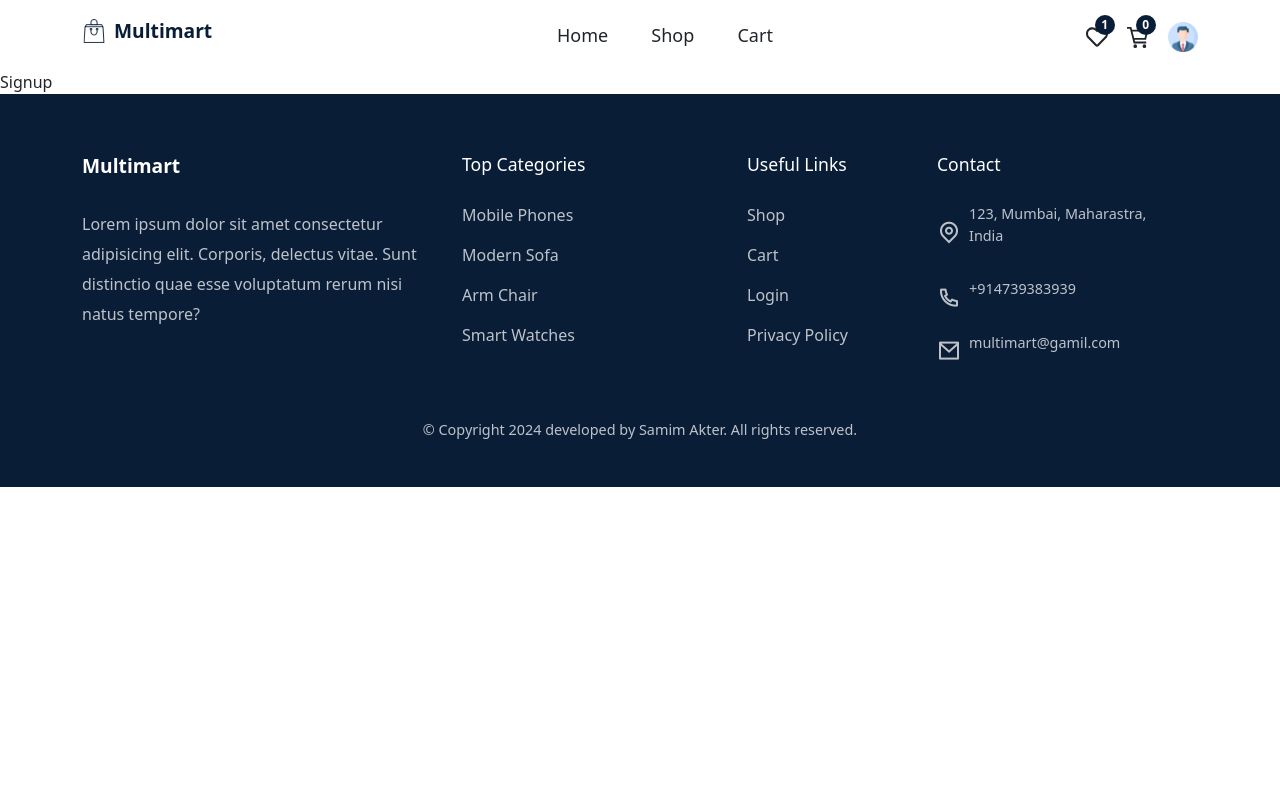
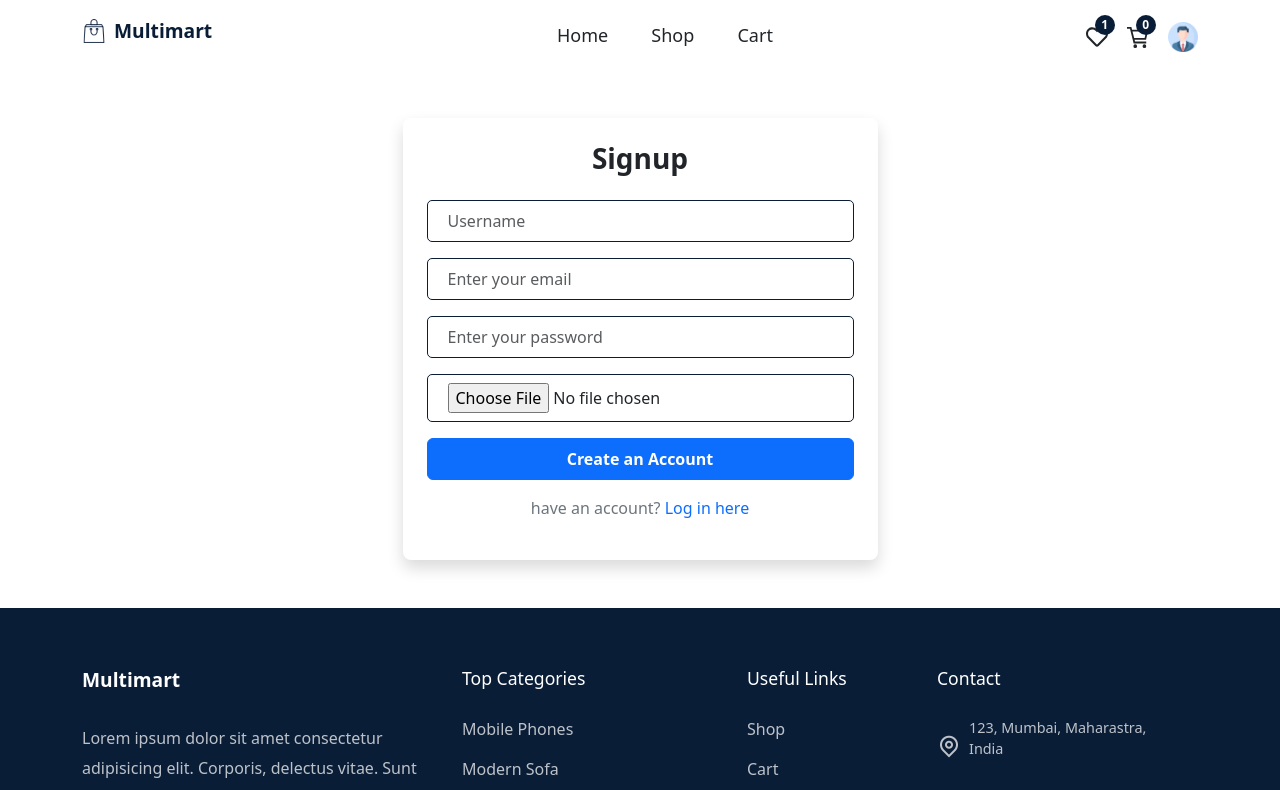
Before and after one commit to samimakter96/multimart-ecommerce, a React (Vite) app: page /signup in a window 1280 px wide. Shown: the top 790 px of the page. Built offline with nearby package versions, Linux system fonts and the light colour scheme.

Commit message:
Sign and Login functionality using firebase

```diff
--- a/package.json
+++ b/package.json
@@ -12,6 +12,7 @@
   "dependencies": {
     "@reduxjs/toolkit": "^2.2.6",
     "bootstrap": "^5.3.3",
+    "firebase": "^10.12.3",
     "framer-motion": "^11.2.13",
     "react": "^18.3.1",
     "react-dom": "^18.3.1",
--- /dev/null
+++ b/src/firebaseConfig.js
@@ -0,0 +1,23 @@
+import { initializeApp } from "firebase/app";
+import { getAuth } from "firebase/auth";
+import { getFirestore } from "firebase/firestore";
+import { getStorage } from "firebase/storage";
+
+// Your web app's Firebase configuration
+const firebaseConfig = {
+  apiKey: "AIzaSyDGkOxJiOKcIq3swT-1PdsZXRHoUubHwIM",
+  authDomain: "multimart-ecommerce-191cf.firebaseapp.com",
+  projectId: "multimart-ecommerce-191cf",
+  storageBucket: "multimart-ecommerce-191cf.appspot.com",
+  messagingSenderId: "379972627337",
+  appId: "1:379972627337:web:50a0189811144ef9e04f58"
+};
+
+// Initialize Firebase
+const app = initializeApp(firebaseConfig);
+
+export const auth = getAuth(app);
+export const db = getFirestore(app)
+export const storage = getStorage(app);
+
+export default app;
--- a/src/pages/Login.jsx
+++ b/src/pages/Login.jsx
@@ -1,9 +1,95 @@
-import React from 'react'
+import React, { useState } from "react";
+import { Container, Row, Col, Form, FormGroup } from "reactstrap";
+import { Link, useNavigate } from "react-router-dom";
+import { signInWithEmailAndPassword } from "firebase/auth";
+import { auth } from "../firebaseConfig";
+import { toast } from "react-toastify";
+
+import "../styles/Login.css";
 
 const Login = () => {
+  const [email, setEmail] = useState("");
+  const [password, setPassword] = useState("");
+  const [loading, setLoading] = useState(false);
+
+  const navigate = useNavigate();
+
+  const signIn = async (e) => {
+    e.preventDefault();
+    setLoading(true);
+
+    try {
+      const userCredential = await signInWithEmailAndPassword(
+        auth,
+        email,
+        password
+      );
+
+      const user = userCredential.user;
+      console.log(user);
+      setLoading(false);
+      toast.success("Logged in successfully!");
+      navigate("/");
+    } catch (error) {
+      setLoading(false);
+      toast.error(error.message);
+    }
+  };
+
   return (
-    <div>Login</div>
-  )
-}
+    <div>
+      <Container>
+        <Row>
+          {loading ? (
+            <Col lg="12" className="text-center">
+              <h5 className="fw-bold">Loading....</h5>
+            </Col>
+          ) : (
+            <Col
+              lg="5"
+              className="m-auto text-center shadow p-4 rounded-3 mt-5 mb-5"
+            >
+              <h3 className="fw-bold fs-3 mb-4">Login</h3>
 
-export default Login
+              <Form className="auth__form" onSubmit={signIn}>
+                <FormGroup className="form__group">
+                  <input
+                    className="form-control"
+                    type="email"
+                    placeholder="Enter your email"
+                    value={email}
+                    onChange={(e) => setEmail(e.target.value)}
+                  />
+                </FormGroup>
+                <FormGroup className="form__group">
+                  <input
+                    className="form-control"
+                    type="password"
+                    placeholder="Enter your password"
+                    value={password}
+                    onChange={(e) => setPassword(e.target.value)}
+                  />
+                </FormGroup>
+
+                <button
+                  type="submit"
+                  className="btn btn-primary w-100 py-2 fw-semibold rounded"
+                >
+                  Login
+                </button>
+                <p className="mt-3 text-secondary fs-6">
+                  Don't have an account?{" "}
+                  <Link to="/signup" className="text-primary">
+                    Create an account
+                  </Link>
+                </p>
+              </Form>
+            </Col>
+          )}
+        </Row>
+      </Container>
+    </div>
+  );
+};
+
+export default Login;
--- a/src/pages/Signup.jsx
+++ b/src/pages/Signup.jsx
@@ -1,9 +1,142 @@
-import React from 'react'
+import React, { useState } from "react";
+import { Container, Row, Col, Form, FormGroup } from "reactstrap";
+import { Link } from "react-router-dom";
+import { createUserWithEmailAndPassword, updateProfile } from "firebase/auth";
+import { ref, uploadBytesResumable, getDownloadURL } from "firebase/storage";
+import { doc, setDoc } from "firebase/firestore";
+import { auth } from "../firebaseConfig";
+import { storage } from "../firebaseConfig";
+import { db } from "../firebaseConfig";
+import { toast } from "react-toastify";
+import { useNavigate } from "react-router-dom";
+import "../styles/Login.css";
 
 const Signup = () => {
+  const [username, setUsername] = useState("");
+  const [email, setEmail] = useState("");
+  const [password, setPassword] = useState("");
+  const [file, setFile] = useState(null);
+  const [loading, setLoading] = useState(false);
+
+  const navigate = useNavigate();
+
+  const signup = async (e) => {
+    e.preventDefault();
+
+    setLoading(true);
+
+    try {
+      const userCredential = await createUserWithEmailAndPassword(
+        auth,
+        email,
+        password
+      );
+
+      const user = userCredential.user;
+
+      const storageRef = ref(storage, `images/${Date.now() + username}`);
+      const uploadTask = uploadBytesResumable(storageRef, file);
+      uploadTask.on(
+        (error) => {
+          toast.error(error.message);
+        },
+        () => {
+          getDownloadURL(uploadTask.snapshot.ref).then(async (downloadURL) => {
+            // update user profile
+            await updateProfile(user, {
+              displayName: username,
+              photoURL: downloadURL,
+            });
+
+            // store user data in firestore database
+            await setDoc(doc(db, "users", user.uid), {
+              uid: user.uid,
+              displayName: username,
+              email,
+              photoURL: downloadURL,
+            });
+          });
+        }
+      );
+
+      setLoading(false);
+      toast.success("Account created successfully");
+      navigate("/login");
+    } catch (error) {
+      setLoading(false);
+      toast.error("Something went wrong");
+    }
+  };
+
   return (
-    <div>Signup</div>
-  )
-}
+    <div>
+      <Container>
+        {loading ? (
+          <Col lg="12" className="text-center">
+            <h5 className="fw-bold">Loading.....</h5>
+          </Col>
+        ) : (
+          <Row>
+            <Col
+              lg="5"
+              className="m-auto text-center shadow p-4 rounded-3 mt-5 mb-5"
+            >
+              <h3 className="fw-bold fs-3 mb-4">Signup</h3>
 
-export default Signup
+              <Form className="auth__form" onSubmit={signup}>
+                <FormGroup className="form__group">
+                  <input
+                    className="form-control"
+                    type="text"
+                    placeholder="Username"
+                    value={username}
+                    onChange={(e) => setUsername(e.target.value)}
+                  />
+                </FormGroup>
+                <FormGroup className="form__group">
+                  <input
+                    className="form-control"
+                    type="email"
+                    placeholder="Enter your email"
+                    value={email}
+                    onChange={(e) => setEmail(e.target.value)}
+                  />
+                </FormGroup>
+                <FormGroup className="form__group">
+                  <input
+                    className="form-control"
+                    type="password"
+                    placeholder="Enter your password"
+                    value={password}
+                    onChange={(e) => setPassword(e.target.value)}
+                  />
+                </FormGroup>
+                <FormGroup className="form__group">
+                  <input
+                    type="file"
+                    onChange={(e) => setFile(e.target.files[0])}
+                  />
+                </FormGroup>
+
+                <button
+                  type="submit"
+                  className="btn btn-primary w-100 py-2 fw-semibold rounded"
+                >
+                  Create an Account
+                </button>
+                <p className="mt-3 text-secondary fs-6">
+                  have an account?{" "}
+                  <Link to="/login" className="text-primary">
+                    Log in here
+                  </Link>
+                </p>
+              </Form>
+            </Col>
+          </Row>
+        )}
+      </Container>
+    </div>
+  );
+};
+
+export default Signup;
```
Also changed, not shown: src/styles/Login.css (added), 1 other file (tests, documents, lock files or other folders).
